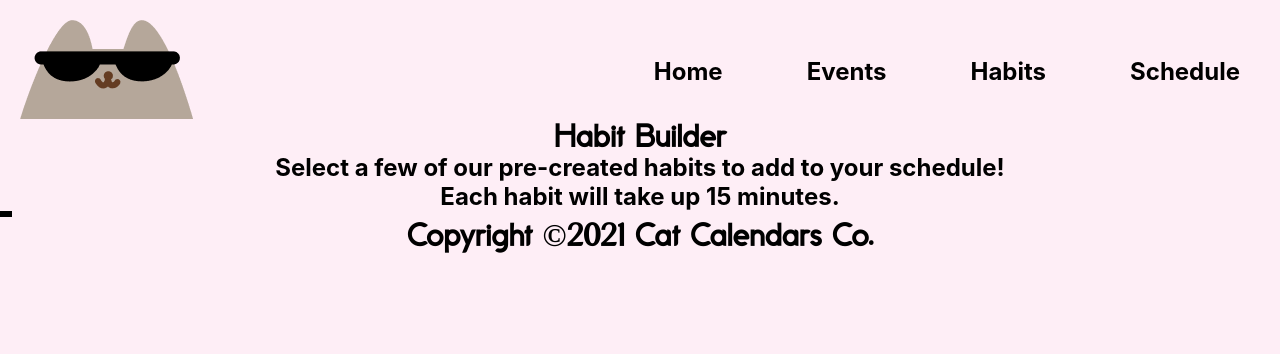
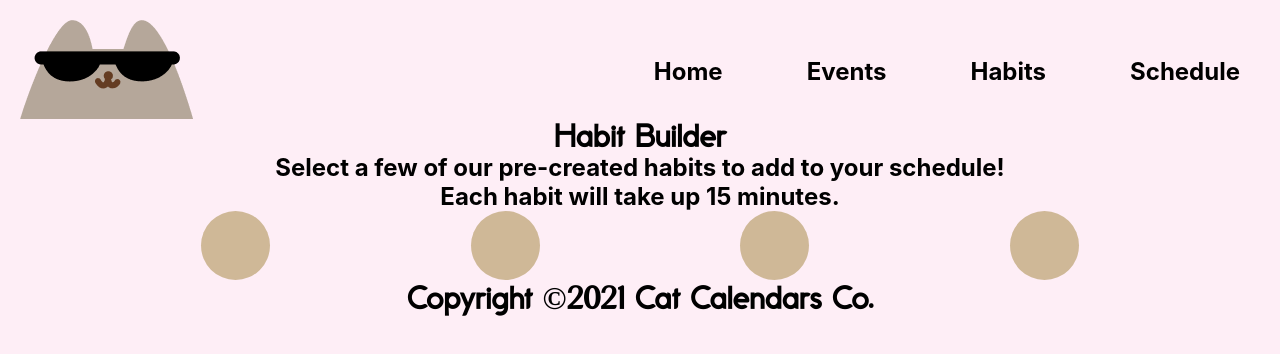
Before and after one commit to anyuan-chen/cat-calendar, a React (Create React App) app: page /habits in a window 1280 px wide. Shown: the top 354 px of the page. Built offline with nearby package versions, Linux system fonts and the light colour scheme.

Commit message:
buttons or something

```diff
--- a/src/components/Habit.css
+++ b/src/components/Habit.css
@@ -0,0 +1,13 @@
+button {
+    background-color: #CFB897;
+    border: none;
+    width: 69px;
+    height: 69px;
+    transition-duration: 0.2s;
+    border-radius: 100%;
+}
+
+button:hover {
+    box-shadow: 0 12px 16px 0 rgba(0, 0, 0, 0.199), 0 17px 50px 0 rgba(0,0,0,0.19);
+    background-color: #97784d;
+}
--- a/src/components/Habit.js
+++ b/src/components/Habit.js
@@ -1,14 +1,22 @@
 import React from "react";
-import { Link } from "react-router-dom";
 import "./Habit.css";
 
 export default function Habit(props) {
   return (
+
     <div>
-      <tr>
+        <button type="button">
+            <img src={props.img} />
+            <p>{props.name}</p>
+        </button>
+    {/*
+    the thing that was here before I experiment
+    <tr>
         <td>{props.name}</td>
         <td>{props.img}</td>
-      </tr>
+    </tr>
+    */}
+
     </div>
   );
 }
--- a/src/pages/Habits.css
+++ b/src/pages/Habits.css
@@ -7,8 +7,9 @@ h1 {
 h2  {
     text-align: center;
 }
-.main {
-    background-image: url("../backgrounds/Background Gradient.png");
+body {
+    background-color: white;
+    background-image: url('../gradient.png');
 }
 .class {
     background-color: white;
@@ -16,3 +17,10 @@ h2  {
 .header {
     font-weight: bold;
 }
+
+.selection {
+    display: flex;
+    flex-flow: row wrap;
+
+    justify-content: space-evenly;
+}
--- a/src/pages/Habits.js
+++ b/src/pages/Habits.js
@@ -6,15 +6,22 @@ import Footer from "../components/Footer";
 
 export default function Habits() {
     return (
-        <div class="main">
+        <div>
             <Navbar></Navbar>
+            <body>
                 <h1>Habit Builder</h1>
                 <h2 class="header">Select a few of our pre-created habits to add to your schedule!</h2>
                 <h2>Each habit will take up 15 minutes.</h2>
                 <div class="selection">
                     <Habit></Habit>
+                    <Habit></Habit>
+                    <Habit></Habit>
+                    <Habit></Habit>
                 </div>
+                {/*<button type="submit">Next</button> */}
                 <Footer></Footer>
+            </body>
+
         </div>
     )
 }
```
Also changed, not shown: src/gradient.png (renamed from src/backgrounds/Background Gradient.png). Lines whose indentation alone changed are shown as unchanged.
